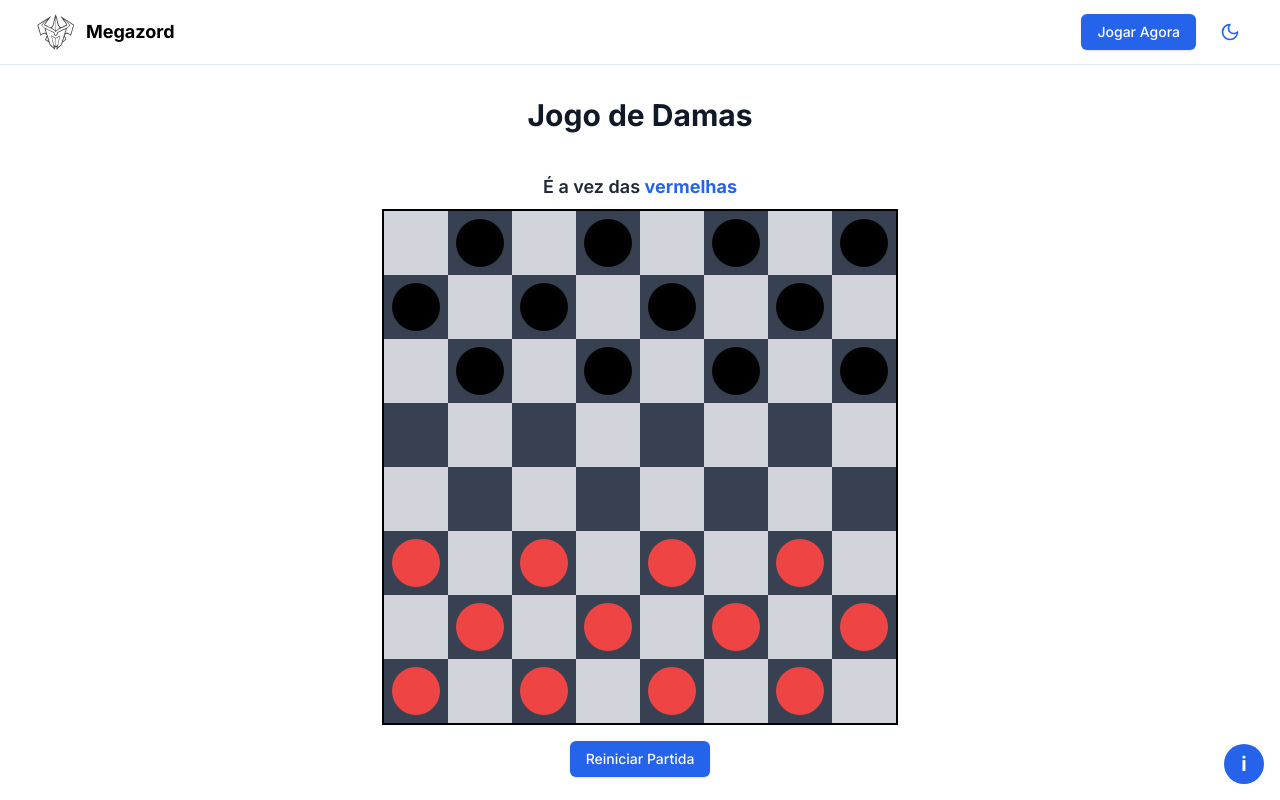
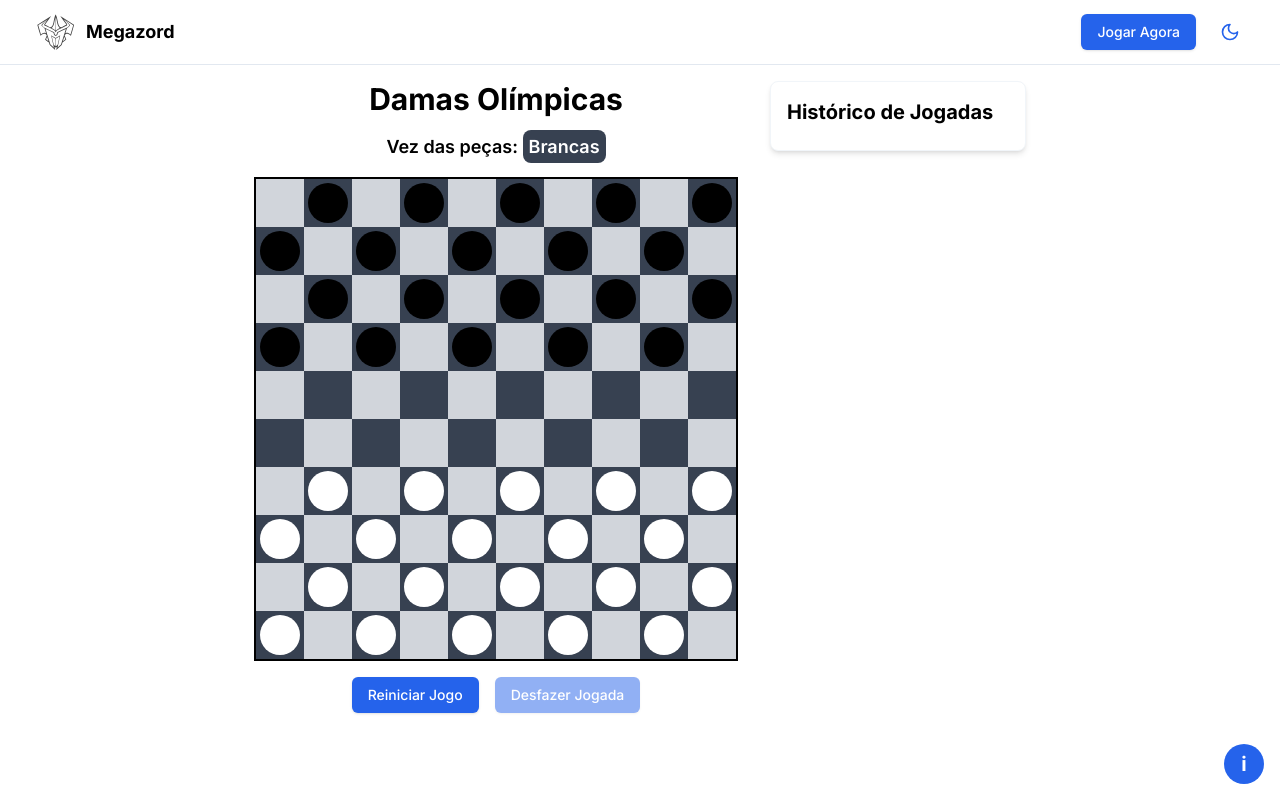
Before and after one commit to giovannivicentin/megazord, a Next.js app: page /checkers in a window 1280 px wide. Shown: the top 800 px of the page. Built offline with nearby package versions, Linux system fonts and the light colour scheme.

Commit message:
feat: implement game logic for checkers moves and captures

```diff
--- a/src/components/checkers-game.tsx
+++ b/src/components/checkers-game.tsx
@@ -1,19 +1,32 @@
 'use client'
 
+import { useState, useEffect, useCallback } from 'react'
+import { DndProvider } from 'react-dnd'
+import { HTML5Backend } from 'react-dnd-html5-backend'
 import { Alert, AlertDescription, AlertTitle } from '@/components/ui/alert'
 import { cn } from '@/lib/utils'
 import { AlertCircle } from 'lucide-react'
-import { useState } from 'react'
 import { Button } from './ui/button'
+import { GameBoard } from './checkers/game-board'
+import { GameInfo } from './checkers/game-info'
+import { MoveHistory } from './checkers/move-history'
 
-const BOARD_SIZE = 8
+const BOARD_SIZE = 10
 
 type PiecePosition = {
   row: number
   col: number
 } | null
 
-type Piece = 'pretas' | 'vermelhas' | 'pretas-king' | 'vermelhas-king' | null
+type Piece = 'white' | 'black' | 'white-king' | 'black-king' | null
+
+type GameState = {
+  board: Piece[][]
+  turn: 'white' | 'black'
+  moveHistory: string[]
+  mustCapture: boolean
+  lastMovedPiece: PiecePosition
+}
 
 export function CheckersGame() {
   const initialBoard: Piece[][] = Array(BOARD_SIZE)
@@ -22,33 +35,49 @@ export function CheckersGame() {
       Array(BOARD_SIZE)
         .fill(null)
         .map((_, col) =>
-          row < 3 && (row + col) % 2 !== 0
-            ? 'pretas'
-            : row > 4 && (row + col) % 2 !== 0
-              ? 'vermelhas'
+          row < 4 && (row + col) % 2 !== 0
+            ? 'black'
+            : row > 5 && (row + col) % 2 !== 0
+              ? 'white'
               : null,
         ),
     )
 
-  const [board, setBoard] = useState<Piece[][]>(initialBoard)
+  const [gameStates, setGameStates] = useState<GameState[]>([
+    {
+      board: initialBoard,
+      turn: 'white',
+      moveHistory: [],
+      mustCapture: false,
+      lastMovedPiece: null,
+    },
+  ])
+  const [currentStateIndex, setCurrentStateIndex] = useState(0)
   const [selectedPiece, setSelectedPiece] = useState<PiecePosition>(null)
-  const [turn, setTurn] = useState<'vermelhas' | 'pretas'>('vermelhas')
   const [errorMessage, setErrorMessage] = useState('')
 
-  const handleCellClick = (row: number, col: number) => {
-    if (selectedPiece) {
-      if (isValidMove(selectedPiece.row, selectedPiece.col, row, col)) {
-        movePiece(selectedPiece.row, selectedPiece.col, row, col)
-        setTurn(turn === 'vermelhas' ? 'pretas' : 'vermelhas')
-        setErrorMessage('')
-      } else {
-        setErrorMessage('Movimento inválido!')
+  const currentState = gameStates[currentStateIndex]
+  const { board, turn, moveHistory, mustCapture, lastMovedPiece } = currentState
+
+  const checkWinner = useCallback(() => {
+    const whitePieces = board
+      .flat()
+      .filter((piece) => piece?.includes('white')).length
+    const blackPieces = board
+      .flat()
+      .filter((piece) => piece?.includes('black')).length
+
+    if (whitePieces === 0) return 'Pretas'
+    if (blackPieces === 0) return 'Brancas'
+    return null
+  }, [board])
+
+  useEffect(() => {
+    const winner = checkWinner()
+    if (winner) {
+      setErrorMessage(`Fim de jogo! As ${winner} venceram!`)
     }
-      setSelectedPiece(null)
-    } else if (board[row][col]?.includes(turn)) {
-      setSelectedPiece({ row, col })
-    }
-  }
+  }, [checkWinner])
 
   const isValidMove = (
     fromRow: number,
@@ -58,53 +87,69 @@ export function CheckersGame() {
   ): boolean => {
     const piece = board[fromRow][fromCol]
     if (!piece || board[toRow][toCol] !== null) return false
+    if (!piece.includes(turn)) return false
 
     const isKing = piece.includes('king')
-    const direction = piece.includes('vermelhas') ? -1 : 1
+    const rowDiff = toRow - fromRow
+    const colDiff = toCol - fromCol
+
+    if (Math.abs(rowDiff) !== Math.abs(colDiff)) return false
 
     if (isKing) {
-      const rowDiff = toRow - fromRow
-      const colDiff = toCol - fromCol
-      if (Math.abs(rowDiff) !== Math.abs(colDiff)) return false
-
-      const rowStep = rowDiff > 0 ? 1 : -1
-      const colStep = colDiff > 0 ? 1 : -1
-
-      let currentRow = fromRow + rowStep
-      let currentCol = fromCol + colStep
-      let encounteredPiece = false
-
-      while (currentRow !== toRow && currentCol !== toCol) {
-        if (
-          currentRow < 0 ||
-          currentRow >= BOARD_SIZE ||
-          currentCol < 0 ||
-          currentCol >= BOARD_SIZE
-        ) {
-          return false
+      return isValidKingMove(fromRow, fromCol, toRow, toCol)
+    } else {
+      return isValidRegularMove(fromRow, fromCol, toRow, toCol, piece)
+    }
   }
 
-        if (board[currentRow][currentCol] !== null) {
-          if (encounteredPiece) return false
-          encounteredPiece = true
+  const isValidKingMove = (
+    fromRow: number,
+    fromCol: number,
+    toRow: number,
+    toCol: number,
+  ): boolean => {
+    const rowStep = toRow > fromRow ? 1 : -1
+    const colStep = toCol > fromCol ? 1 : -1
+    let row = fromRow + rowStep
+    let col = fromCol + colStep
+    let capturedPiece = null
+
+    while (row !== toRow && col !== toCol) {
+      if (board[row][col]) {
+        if (capturedPiece || board[row][col]?.includes(turn)) return false
+        capturedPiece = board[row][col]
       }
-        currentRow += rowStep
-        currentCol += colStep
+      row += rowStep
+      col += colStep
     }
 
-      return true
-    } else {
-      const isSimpleMove =
-        toRow === fromRow + direction && Math.abs(toCol - fromCol) === 1
+    return !mustCapture || !!capturedPiece
+  }
 
-      const isCaptureMove =
-        toRow === fromRow + 2 * direction &&
-        Math.abs(toCol - fromCol) === 2 &&
-        !!board[(fromRow + toRow) / 2]?.[(fromCol + toCol) / 2] &&
-        !board[(fromRow + toRow) / 2]?.[(fromCol + toCol) / 2]?.includes(turn)
+  const isValidRegularMove = (
+    fromRow: number,
+    fromCol: number,
+    toRow: number,
+    toCol: number,
+    piece: Piece,
+  ): boolean => {
+    const rowDiff = toRow - fromRow
+    const colDiff = Math.abs(toCol - fromCol)
 
-      return isSimpleMove || isCaptureMove
+    if (colDiff > 2) return false
+
+    if (colDiff === 1 && !mustCapture) {
+      return piece?.includes('white') ? rowDiff < 0 : rowDiff > 0
     }
+
+    if (colDiff === 2) {
+      const midRow = (fromRow + toRow) / 2
+      const midCol = (fromCol + toCol) / 2
+      const capturedPiece = board[midRow][midCol]
+      return !!capturedPiece && !capturedPiece.includes(turn)
+    }
+
+    return false
   }
 
   const movePiece = (
@@ -116,122 +161,219 @@ export function CheckersGame() {
     const newBoard = board.map((row) => [...row])
     let piece = newBoard[fromRow][fromCol]
 
-    if (piece?.includes('vermelhas') && toRow === 0) piece = 'vermelhas-king'
-    if (piece?.includes('pretas') && toRow === BOARD_SIZE - 1)
-      piece = 'pretas-king'
+    if (piece?.includes('white') && toRow === 0) piece = 'white-king'
+    if (piece?.includes('black') && toRow === BOARD_SIZE - 1)
+      piece = 'black-king'
 
     newBoard[toRow][toCol] = piece
     newBoard[fromRow][fromCol] = null
 
-    const rowDiff = Math.abs(toRow - fromRow)
-    const colDiff = Math.abs(toCol - fromCol)
-    if (rowDiff > 1 && colDiff > 1) {
-      const rowStep = (toRow - fromRow) / rowDiff
-      const colStep = (toCol - fromCol) / colDiff
+    const rowDiff = toRow - fromRow
+    const colDiff = toCol - fromCol
+    let captured = false
 
-      let currentRow = fromRow + rowStep
-      let currentCol = fromCol + colStep
+    if (Math.abs(rowDiff) >= 2 && Math.abs(colDiff) >= 2) {
+      const rowStep = rowDiff > 0 ? 1 : -1
+      const colStep = colDiff > 0 ? 1 : -1
+      let row = fromRow + rowStep
+      let col = fromCol + colStep
 
-      while (currentRow !== toRow && currentCol !== toCol) {
-        if (
-          currentRow >= 0 &&
-          currentRow < BOARD_SIZE &&
-          currentCol >= 0 &&
-          currentCol < BOARD_SIZE &&
-          board[currentRow][currentCol] !== null
-        ) {
-          newBoard[currentRow][currentCol] = null
+      while (row !== toRow && col !== toCol) {
+        if (newBoard[row][col]) {
+          newBoard[row][col] = null
+          captured = true
           break
         }
-        currentRow += rowStep
-        currentCol += colStep
+        row += rowStep
+        col += colStep
       }
     }
 
-    setBoard(newBoard)
+    const newMoveHistory = [
+      ...moveHistory,
+      `${fromRow},${fromCol} to ${toRow},${toCol}`,
+    ]
+    const canCaptureAgain =
+      captured && canCapture(toRow, toCol, newBoard, piece)
+    const newTurn = canCaptureAgain
+      ? turn
+      : turn === 'white'
+        ? 'black'
+        : 'white'
+
+    setGameStates((prevStates) => [
+      ...prevStates.slice(0, currentStateIndex + 1),
+      {
+        board: newBoard,
+        turn: newTurn,
+        moveHistory: newMoveHistory,
+        mustCapture: canCaptureAgain,
+        lastMovedPiece: canCaptureAgain ? { row: toRow, col: toCol } : null,
+      },
+    ])
+    setCurrentStateIndex((prevIndex) => prevIndex + 1)
+
+    return { captured, canCaptureAgain }
   }
 
-  const checkWinner = () => {
-    const redPieces = board
-      .flat()
-      .filter((piece) => piece?.includes('vermelhas')).length
-    const blackPieces = board
-      .flat()
-      .filter((piece) => piece?.includes('pretas')).length
+  const canCapture = (
+    row: number,
+    col: number,
+    currentBoard: Piece[][] = board,
+    piece: Piece = currentBoard[row][col],
+  ): boolean => {
+    if (!piece) return false
 
-    if (redPieces === 0) return 'As pretas venceram!'
-    if (blackPieces === 0) return 'As vermelhas venceram!'
-    return null
+    const isKing = piece.includes('king')
+    const directions = [-1, 1]
+
+    for (const rowDir of directions) {
+      for (const colDir of directions) {
+        if (isKing) {
+          let newRow = row + rowDir
+          let newCol = col + colDir
+          let foundOpponent = false
+
+          while (
+            newRow >= 0 &&
+            newRow < BOARD_SIZE &&
+            newCol >= 0 &&
+            newCol < BOARD_SIZE
+          ) {
+            if (currentBoard[newRow][newCol]) {
+              if (
+                foundOpponent ||
+                currentBoard[newRow][newCol]?.includes(piece.split('-')[0])
+              )
+                break
+              foundOpponent = true
+            } else if (foundOpponent) {
+              return true
+            }
+            newRow += rowDir
+            newCol += colDir
+          }
+        } else {
+          const newRow = row + rowDir * 2
+          const newCol = col + colDir * 2
+          if (
+            newRow >= 0 &&
+            newRow < BOARD_SIZE &&
+            newCol >= 0 &&
+            newCol < BOARD_SIZE
+          ) {
+            const midRow = row + rowDir
+            const midCol = col + colDir
+            if (
+              currentBoard[midRow][midCol] &&
+              !currentBoard[midRow][midCol]?.includes(piece.split('-')[0]) &&
+              !currentBoard[newRow][newCol]
+            ) {
+              return true
+            }
+          }
+        }
+      }
+    }
+    return false
   }
 
-  const winner = checkWinner()
+  const handleMove = (
+    fromRow: number,
+    fromCol: number,
+    toRow: number,
+    toCol: number,
+  ) => {
+    if (
+      mustCapture &&
+      lastMovedPiece &&
+      (fromRow !== lastMovedPiece.row || fromCol !== lastMovedPiece.col)
+    ) {
+      setErrorMessage('Você deve continuar capturando com a mesma peça!')
+      return
+    }
+
+    if (isValidMove(fromRow, fromCol, toRow, toCol)) {
+      const moveResult = movePiece(fromRow, fromCol, toRow, toCol)
+      if (moveResult.canCaptureAgain) {
+        setSelectedPiece({ row: toRow, col: toCol })
+      } else {
+        setSelectedPiece(null)
+      }
+    } else {
+      setErrorMessage('Movimento inválido!')
+    }
+  }
+
+  const handleCellClick = (row: number, col: number) => {
+    if (selectedPiece) {
+      handleMove(selectedPiece.row, selectedPiece.col, row, col)
+    } else if (
+      board[row][col]?.includes(turn) &&
+      (!mustCapture ||
+        (lastMovedPiece &&
+          lastMovedPiece.row === row &&
+          lastMovedPiece.col === col))
+    ) {
+      setSelectedPiece({ row, col })
+    }
+  }
+
+  const handleUndo = () => {
+    if (currentStateIndex > 0) {
+      setCurrentStateIndex((prevIndex) => prevIndex - 1)
+      setSelectedPiece(null)
+      setErrorMessage('')
+    }
+  }
 
   return (
-    <div className="min-h-screen flex flex-col items-center pt-8 px-4">
-      <h1 className="text-gray-900 dark:text-white text-3xl font-bold mb-8">
-        Jogo de Damas
-      </h1>
-      <div className="flex items-center">
-        <p
-          className={`my-2 text-lg text-center font-semibold text-gray-800 dark:text-white`}
+    <DndProvider backend={HTML5Backend}>
+      <div className="flex flex-col lg:flex-row items-start justify-center gap-8 w-full max-w-7xl mx-auto p-4">
+        <div className="flex flex-col items-center">
+          <h1 className="text-3xl font-bold mb-4">Damas Olímpicas</h1>
+          <GameInfo turn={turn} mustCapture={mustCapture} />
+          <GameBoard
+            board={board}
+            selectedPiece={selectedPiece}
+            handleCellClick={handleCellClick}
+            handleMove={handleMove}
+            turn={turn}
+            mustCapture={mustCapture}
+            lastMovedPiece={lastMovedPiece}
+          />
+          <div className="flex gap-4 mt-4">
+            <Button
+              onClick={() => window.location.reload()}
+              className="text-white"
             >
-          É a vez das{' '}
-          <span
-            className={`font-bold ${turn === 'vermelhas' ? 'text-primary dark:text-white' : 'text-black dark:text-primary'} transition-colors duration-300`}
+              Reiniciar Jogo
+            </Button>
+            <Button
+              onClick={handleUndo}
+              className="text-white"
+              disabled={currentStateIndex === 0}
             >
-            {turn}
-          </span>
-        </p>
+              Desfazer Jogada
+            </Button>
           </div>
-      {winner && (
-        <h2 className="text-gray-900 dark:text-white text-2xl mb-4">
-          {winner}
-        </h2>
-      )}
+        </div>
+        <div className="w-full lg:w-64">
+          <MoveHistory moves={moveHistory} />
+        </div>
         {errorMessage && (
           <Alert
             className={cn(
-            'fixed m-6 top-0 z-[100] flex w-full flex-col-reverse p-4 sm:bottom-0 sm:right-0 sm:top-auto sm:flex-col max-w-[210px] bg-secondary dark:bg-background dark:text-red-600 dark:border-2 dark:border-red-600',
+              'fixed bottom-4 right-4 z-50 w-full max-w-xs',
+              'bg-destructive text-destructive-foreground',
             )}
-          variant="destructive"
           >
-          <AlertCircle className="h-5 w-5 text-red-600" />
+            <AlertCircle className="h-4 w-4" />
             <AlertTitle>Erro</AlertTitle>
             <AlertDescription>{errorMessage}</AlertDescription>
           </Alert>
         )}
-      <div className="grid grid-cols-8 gap-0 border-2 border-black">
-        {board.map((row, rowIndex) =>
-          row.map((cell, colIndex) => (
-            <div
-              key={`${rowIndex}-${colIndex}`}
-              onClick={() => handleCellClick(rowIndex, colIndex)}
-              className={`w-16 h-16 flex items-center justify-center ${
-                (rowIndex + colIndex) % 2 === 0 ? 'bg-gray-300' : 'bg-gray-700'
-              } ${
-                selectedPiece &&
-                selectedPiece.row === rowIndex &&
-                selectedPiece.col === colIndex
-                  ? 'border-4 border-yellow-500'
-                  : ''
-              }`}
-            >
-              {cell && (
-                <div
-                  className={`w-12 h-12 rounded-full ${
-                    cell.includes('vermelhas') ? 'bg-red-500' : 'bg-black'
-                  } ${cell.includes('king') ? 'border-4 border-gold' : ''}`}
-                ></div>
-              )}
       </div>
-          )),
-        )}
-      </div>
-      <div className="flex gap-4 mt-4">
-        <Button onClick={() => window.location.reload()}>
-          Reiniciar Partida
-        </Button>
-      </div>
-    </div>
+    </DndProvider>
   )
 }
```
Lines whose indentation alone changed are shown as unchanged.
